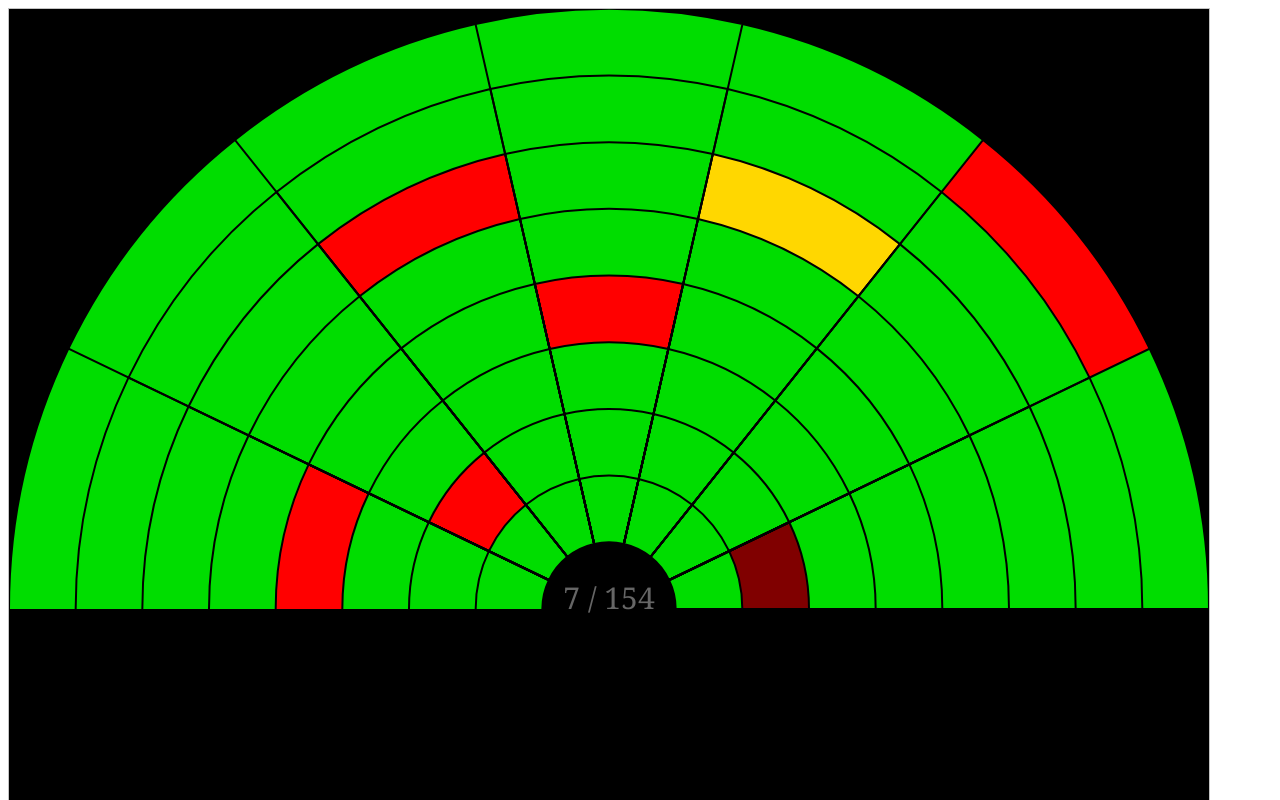
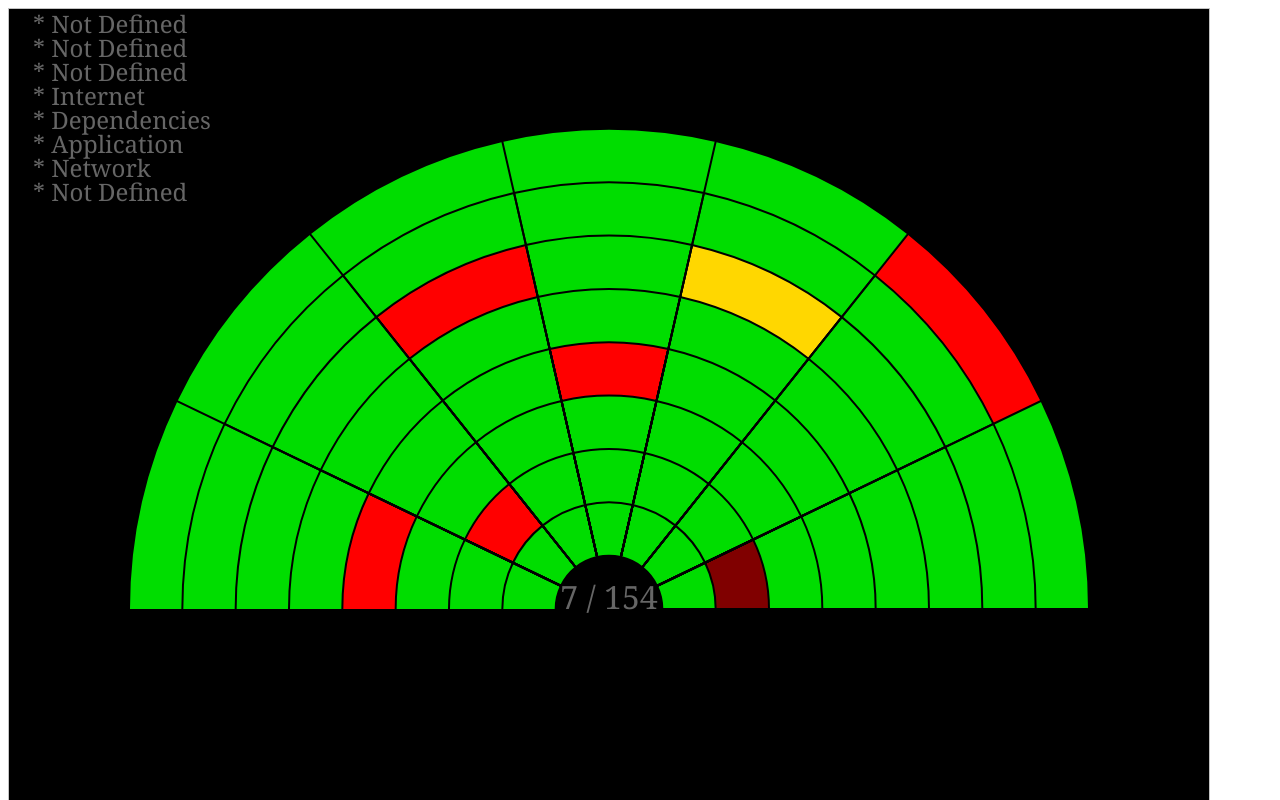
Before and after one commit to tulpert/probable-spoon, a plain HTML site: page index.html in a window 1280 px wide. Shown: the top 800 px of the page. Drawn offline with Linux system fonts and the light colour scheme.

Commit message:
More dev

```diff
--- a/index.html
+++ b/index.html
@@ -11,11 +11,12 @@ Your browser does not support the canvas element.
 
 <script>
     // Colours
+    var configfile      = 'services.json';
     var fontcolour      = '#666666';
     var bgcolour        = '#000000';
     var supergreen      = '#00dd00';    // All OK. 100% up
-    var green           = '#008800';    // Still OK. Example: Above 90%
-    var greenyellow     = '#adff02';    // Adequate. Example: Above 80%
+    var green           = '#008800';    // Still OK. Example: Above 90% (Set values in the code)
+    var greenyellow     = '#adff02';    // Adequate. Example: Above 80% (Set values in the code)
     var gold            = '#ffd700';    // Warning sign. Keep an eye on this.
     var yellow          = '#ffff00';    // Real warning. You should investigate.
     var orange          = '#ffa500';    // Getting serious, borderline alert.
@@ -23,24 +24,23 @@ Your browser does not support the canvas element.
     var red             = '#ff0000';    // Red Alert. Somebody, do something!!!
     var nan             = '#999999';    // Service has not responded.
 
-    var OKlevel         = 90;
+    var OKlevel         = 90;           // The level to toggle the "showok" flag
+    var maxarc          = 180;          // Only use 180 degrees. Can be up to 360. But if set higher, you loose the details underneath.
 
     // Declaring the canvas, to get size automatically later
     var c               = document.getElementById("myCanvas");
     var ctx             = c.getContext("2d");
-    ctx.font            = "30px Georgia";
-    ctx.textAlign       = 'center';
 
-    var maxarc          = 180; // Only use 180 degrees
     var startpoint      = (Math.PI);
-    var imageurl        = 'https://www.yr.no/place/Norway/Oslo/Oslo/Oslo/meteogram.png';
+    var imageurl        = 'https://www.yr.no/place/Norway/Oslo/Oslo/Oslo/meteogram.png';    // Image to display when all is well
 
     var services        = randomServices();
     var totalNoServices = services.length;
+    var maxnovalues     = 0;            // A counter to store the largest value number
 
     var middleX         = ctx.canvas.clientWidth/2;
     var middleY         = ctx.canvas.clientHeight/2;
-    var radius          = ctx.canvas.clientHeight/2; // getDrawSize(services.length);
+    var radius          = (ctx.canvas.clientHeight/2)-(ctx.canvas.clientHeight/2*20/100); // getDrawSize(services.length);
     var linewidth       = 2;
 
     var endpoint        = startpoint;   // Important that the endpoint is initialized as the startpoint
@@ -48,6 +48,16 @@ Your browser does not support the canvas element.
 
     var piecesize       = 0;            // Initializing variable
     var colour          = '#800080'     // Initializing variable as purple. Just for fun
+
+    var legendfontsize  = Math.floor(radius/20);    // An approximate good fontsize
+    var largefontsize   = Math.floor(radius/15);    // An approximate good fontsize
+    var fontname        = 'Georgia';
+    var legendfont      = legendfontsize+"px "+fontname;
+    var largefont       = largefontsize+"px "+fontname;
+
+    jsoncontent         = readTextFile(configfile);
+    // alert(jsoncontent.services[0].name);
+
 
     var serviceValues = new Array();
 
@@ -83,6 +93,9 @@ Your browser does not support the canvas element.
         startpoint  = endpoint;
         endpoint    = startpoint + ((Math.PI*2/360)*(maxarc/services.length));
         values      = serviceValues[j];
+        if (values.length > maxnovalues) {
+            maxnovalues = values.length;
+        }
 
         // Add an empty piece at the end (the middle of the circle) to create the illusion of space
         values.push('f');
@@ -102,6 +115,20 @@ Your browser does not support the canvas element.
             ctx.fill();
         }
     }
+    // Code to create the legend
+    ctx.fillStyle   = fontcolour;
+    for (var i = 0; i < maxnovalues; i++) {
+        ctx.font            = legendfont;
+        ctx.textAlign       = 'left';
+        filltext = "Not Defined"
+        for (var k = 0; k < maxnovalues; k++) {
+            if (jsoncontent.values[k] && jsoncontent.values[k].id == i) {
+                filltext = jsoncontent.values[k].name
+            }
+        }
+        ctx.fillText("* " + filltext, legendfontsize, (legendfontsize*maxnovalues)-(legendfontsize*i));
+    }
+
     // Code to create the white spacers
     // This will create the center ball
     ctx.beginPath();
@@ -126,6 +153,8 @@ Your browser does not support the canvas element.
 
     if ( services.length > 0 ) {
         ctx.fillStyle       = fontcolour;
+        ctx.font            = largefont;
+        ctx.textAlign       = 'center';
         ctx.fillText (failedNoServices + " / "+totalNoServices, middleX, middleY);
     } else {
         var img 		= new Image();
@@ -192,6 +221,23 @@ Your browser does not support the canvas element.
         }
         return colour;
     }
+function readTextFile(file) {
+    var req = new XMLHttpRequest();
+    var allText;
+    var jsonResponse;
+    req.overrideMimeType("application/json");
+    req.open("GET", file, false);
+    req.onreadystatechange = function () {
+        if(req.readyState === 4) {
+            if(req.status === 200 || req.status == 0) {
+ // iii               allText = req.responseText;
+                      jsonResponse = JSON.parse(req.responseText);
+            }
+        }
+    }
+    req.send(null);
+    return jsonResponse;
+}
 </script>
 
 </body>
--- /dev/null
+++ b/services.json
@@ -0,0 +1,34 @@
+{
+    "values": [
+        {
+            "name": "Network",
+            "id": 1
+        },
+        {
+            "name": "Application",
+            "id": 2
+        },
+        {
+            "name": "Dependencies",
+            "id": 3
+        },
+        {
+            "name": "Internet",
+            "id": 4
+        }
+    ],
+    "services": [
+        {
+            "name": "deneb",
+            "network": 100,
+            "application": 90,
+            "dependencies": 100
+        },
+        {
+            "name": "vega",
+            "network": "98",
+            "application": 81,
+            "internet": "100"
+        }
+    ]
+}
```
